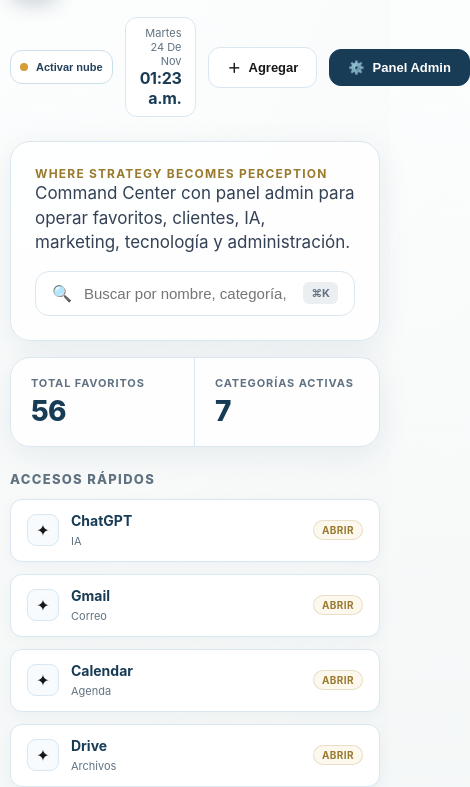
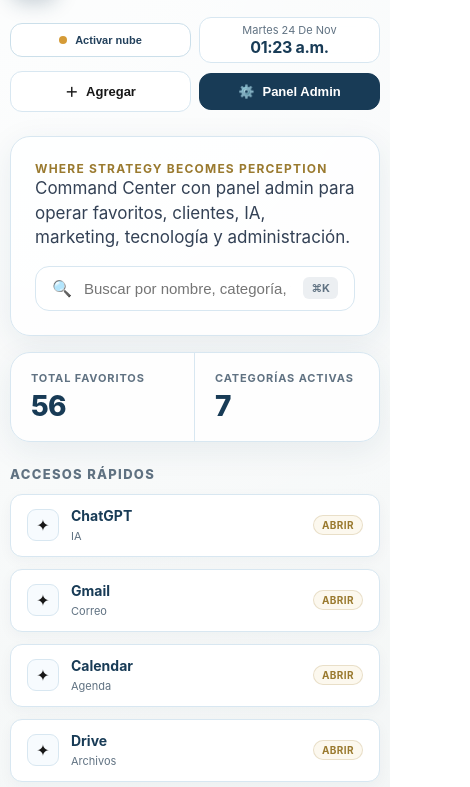
Before and after one commit to pakostudio/pakoOS, a plain HTML site: page index.html in a window 390 px wide. Shown: the part 67-854 px from the top of the page, 470 px wide, since content can reach past the window. Drawn offline with Linux system fonts and the light colour scheme.

Commit message:
fix(pakoOS): keep cloud status and admin controls usable on iPhone widths

```diff
--- a/style.css
+++ b/style.css
@@ -931,3 +931,20 @@ dialog.modal::backdrop {
   .cloud-pill { min-height: 34px; padding: 7px 9px; font-size: 11px; }
   .cloud-dialog { padding: 20px; }
 }
+
+@media (max-width: 640px) {
+  .header-actions {
+    display: grid;
+    grid-template-columns: minmax(0, 1fr) minmax(0, 1fr);
+    width: 100%;
+    gap: 8px;
+    align-items: center;
+  }
+  .header-actions .cloud-pill { grid-column: 1; grid-row: 1; width: 100%; justify-content: center; }
+  .header-actions .timebox {
+    grid-column: 2; grid-row: 1; width: 100%;
+    box-sizing: border-box; padding: 5px 8px; text-align: center;
+  }
+  .header-actions #quickAddBtn { grid-column: 1; grid-row: 2; width: 100%; justify-content: center; }
+  .header-actions #adminBtn { grid-column: 2; grid-row: 2; width: 100%; justify-content: center; }
+}
```
